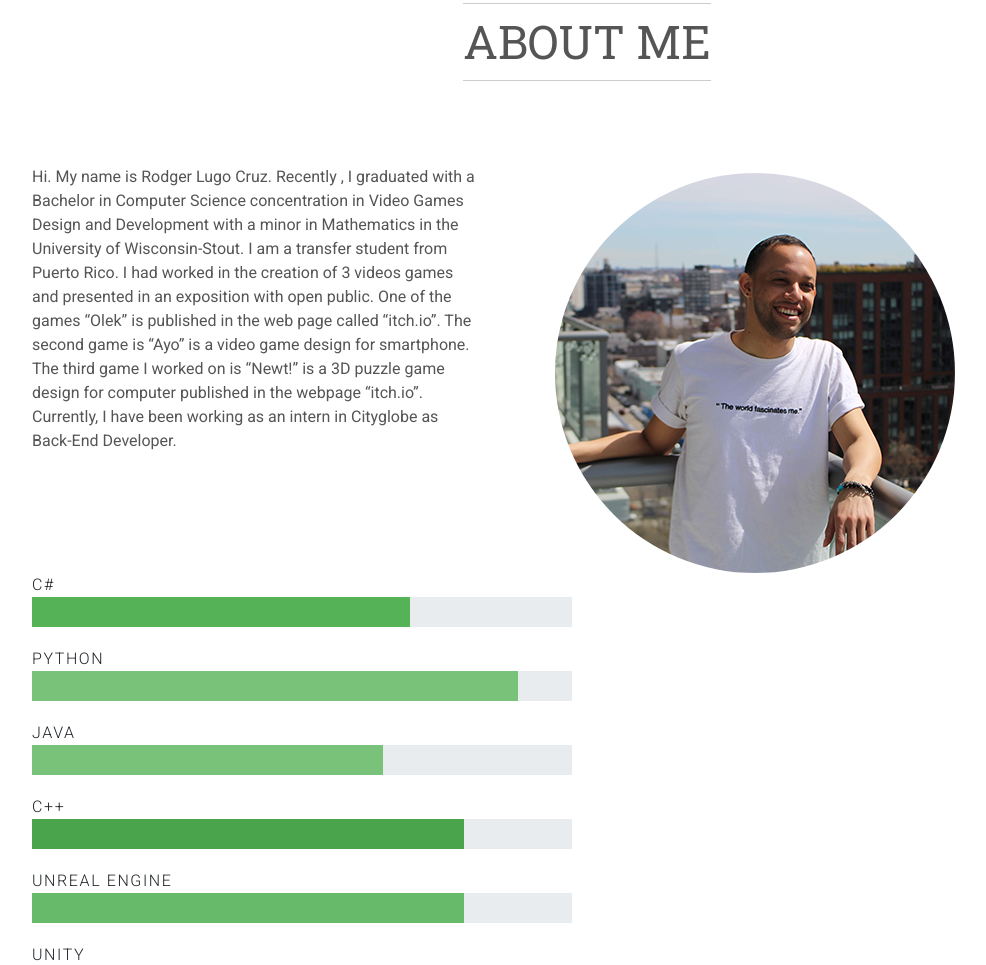
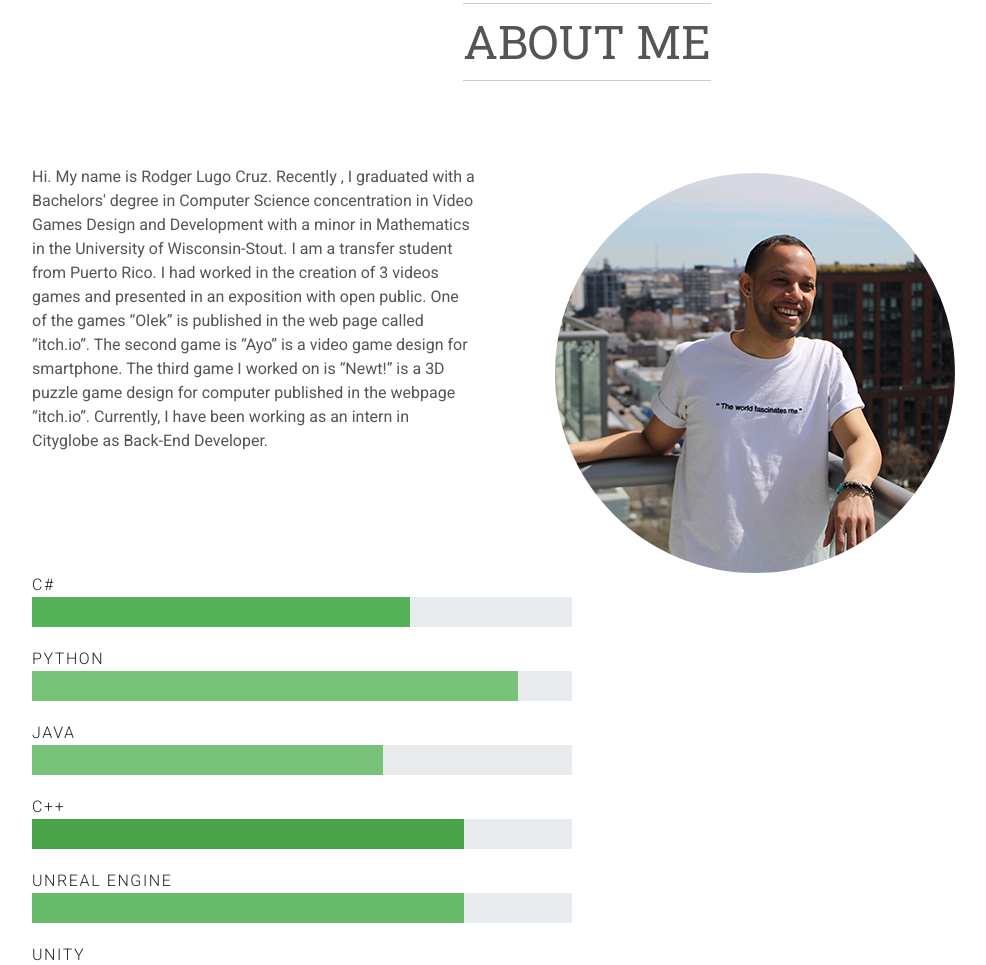
Before and after one commit to RodgerLugo/Lugo_Rodger, a plain HTML site: page index.html in a window 1280 px wide. Shown: the part 901-1866 px from the top of the page, without its empty margins (53-1039 px from the left). Drawn offline with nearby package versions, Linux system fonts and the light colour scheme.

Commit message:
Update index.html

```diff
--- a/index.html
+++ b/index.html
@@ -71,7 +71,7 @@
 			 <p> &ensp; &ensp; &ensp; &ensp; &ensp; &ensp; &ensp;
 			   &ensp; &ensp; &ensp; &ensp; &ensp; &ensp; &ensp; &ensp;
 			   &ensp; &ensp; &ensp; &ensp; &ensp; &ensp; &ensp; &ensp;</p>
-            <p>Hi. My name is Rodger Lugo Cruz. Recently , I graduated with a Bachelor in Computer Science concentration in Video Games Design and Development with a minor in Mathematics in the University of Wisconsin-Stout. I am a transfer student from Puerto Rico. I had worked in the creation of 3 videos games and presented in an exposition with open public. One of the games “Olek” is published in the web page called “itch.io”. The second game is “Ayo” is a video game design for smartphone. The third game I worked on is “Newt!” is a 3D  puzzle game design for computer published in the webpage “itch.io”. Currently, I have been working as an intern in Cityglobe as Back-End Developer.</p>
+            <p>Hi. My name is Rodger Lugo Cruz. Recently , I graduated with a Bachelors' degree in Computer Science concentration in Video Games Design and Development with a minor in Mathematics in the University of Wisconsin-Stout. I am a transfer student from Puerto Rico. I had worked in the creation of 3 videos games and presented in an exposition with open public. One of the games “Olek” is published in the web page called “itch.io”. The second game is “Ayo” is a video game design for smartphone. The third game I worked on is “Newt!” is a 3D  puzzle game design for computer published in the webpage “itch.io”. Currently, I have been working as an intern in Cityglobe as Back-End Developer.</p>
 <!--
             <p>Received overcame oh sensible so at an. Formed do change merely to county it. <strong>Am separate contempt</strong> domestic to to oh. On relation my so addition branched. Put hearing cottage she norland letters equally prepare too. Replied exposed savings he no viewing as up. Soon body add him hill. No father living really people estate if. Mistake do produce beloved demesne if am pursuit.</p>
             <p>An sincerity so extremity he additions. Her yet <strong>there truth merit</strong>. Mrs all projecting favourable now unpleasing. Son law garden chatty temper. Oh children provided to mr elegance marriage strongly. Off can admiration prosperous now devonshire diminution law.</p>
```
